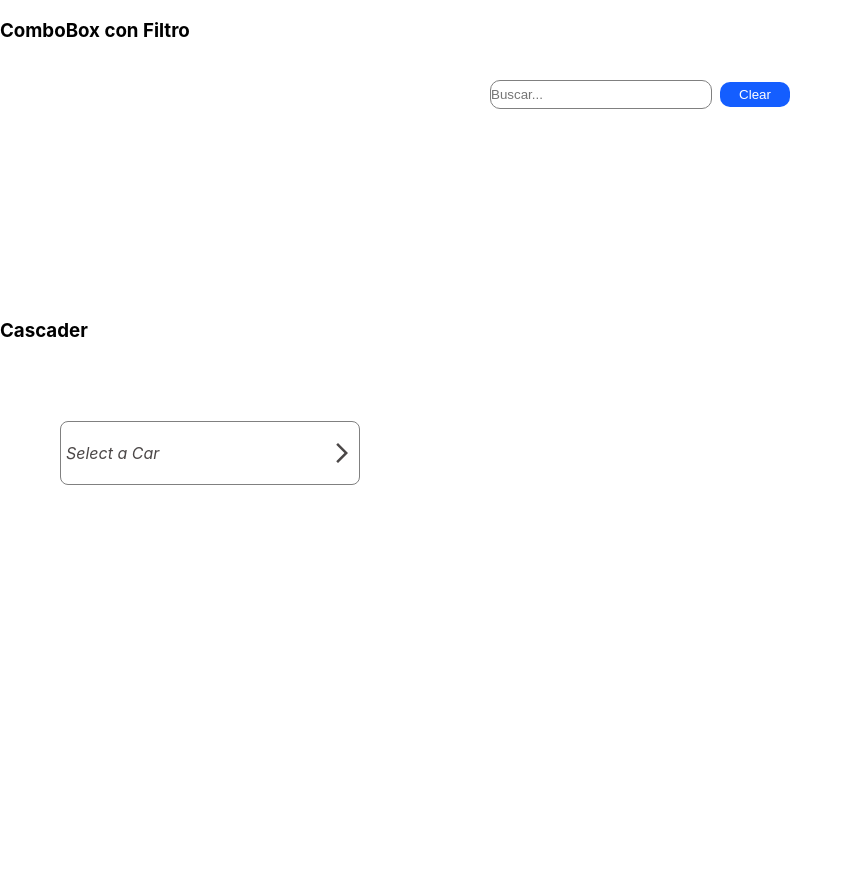
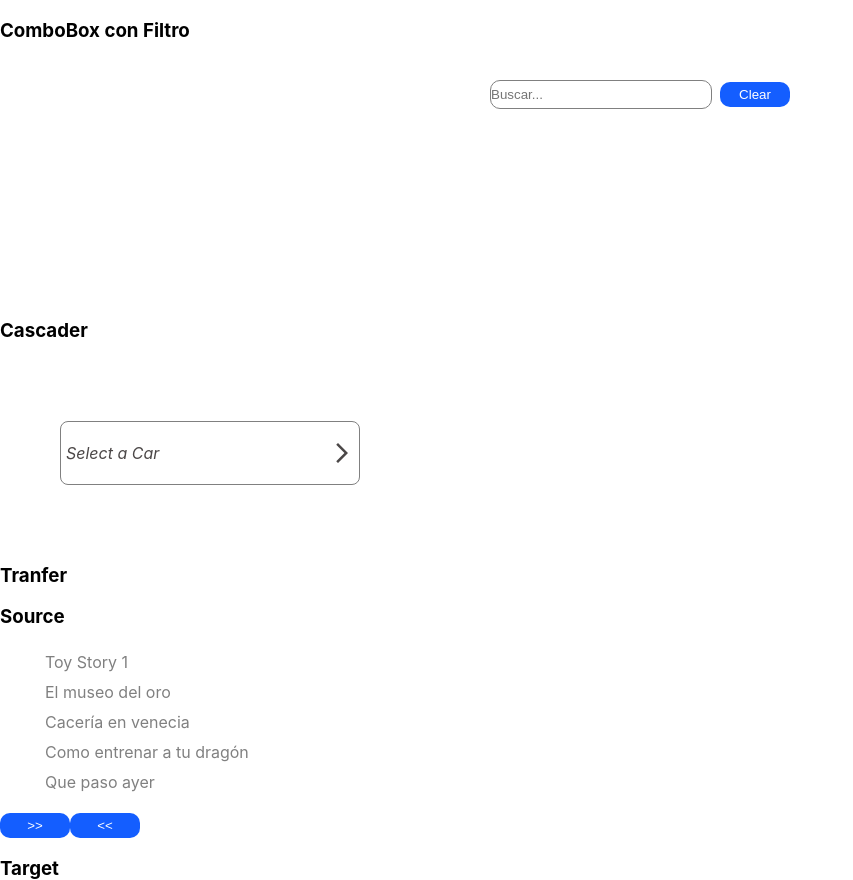
Before and after one commit to LuisaHernandez0928/React2.0, a React (Create React App) app in the folder components/: page / in a window 1280 px wide. Shown: the whole page, without its empty margins (0-853 px from the left). Before the commit the page ends 819 px from the top, so only its background shows below. Built offline with nearby package versions, Linux system fonts and the light colour scheme.

Commit message:
data sended to child from App

```diff
--- a/components/src/App.js
+++ b/components/src/App.js
@@ -96,6 +96,8 @@ const App = () => {
       <ComboBox options={opciones} />
       <h3>Cascader</h3>
       <Cascader data={menusDesplegables} />
+      <h3>Tranfer</h3>
+      <Transfer options={opciones} />
     </div>
   );
 
--- a/components/src/components/transfer/index.js
+++ b/components/src/components/transfer/index.js
@@ -1,7 +1,7 @@
 import React, { useState } from 'react';
 import styles from './index.module.css'
 
-const TransferComponent = () => {
+const Transfer = () => {
   const peliculasVistas = ["Toy Story 1", "El museo del oro", "Cacería en venecia", "Como entrenar a tu dragón", "Que paso ayer"];
 
   const [sourceList, setSourceList] = useState(peliculasVistas);
@@ -47,4 +47,4 @@ const TransferComponent = () => {
   );
 };
 
-export default TransferComponent;
+export default Transfer;
```
